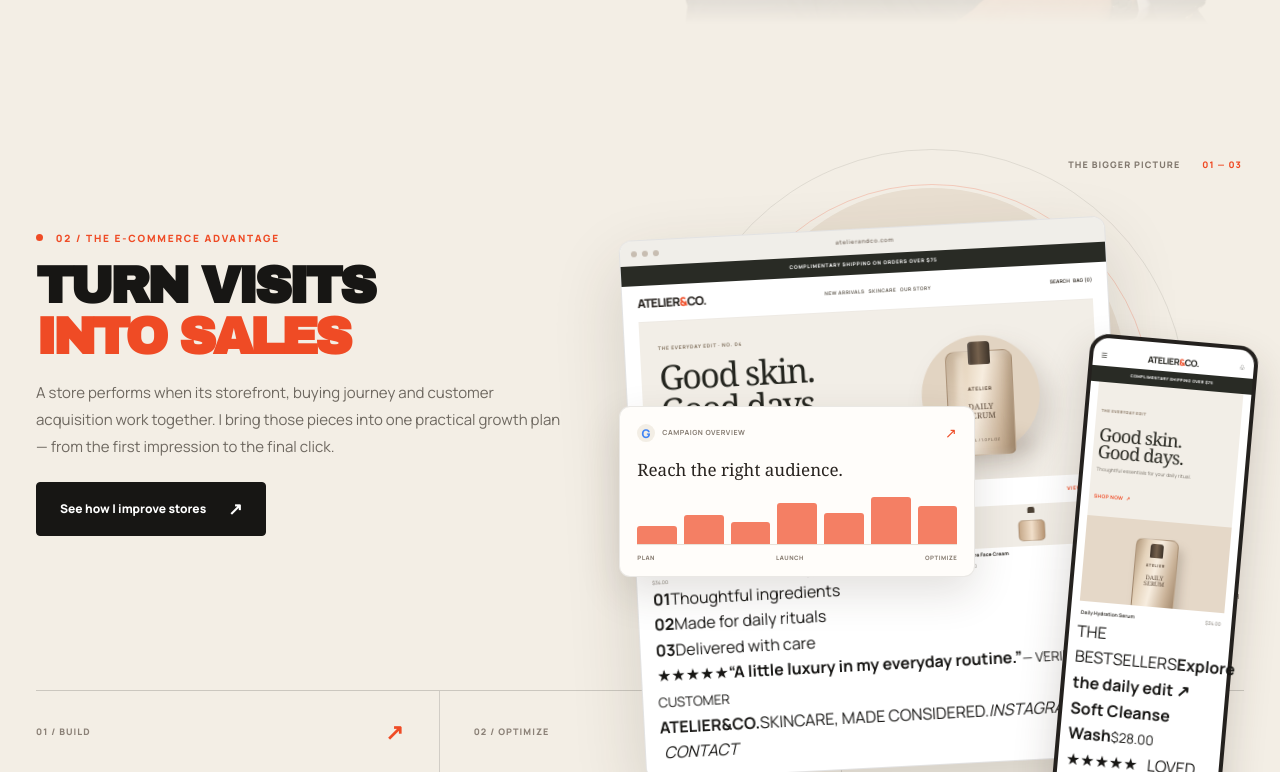
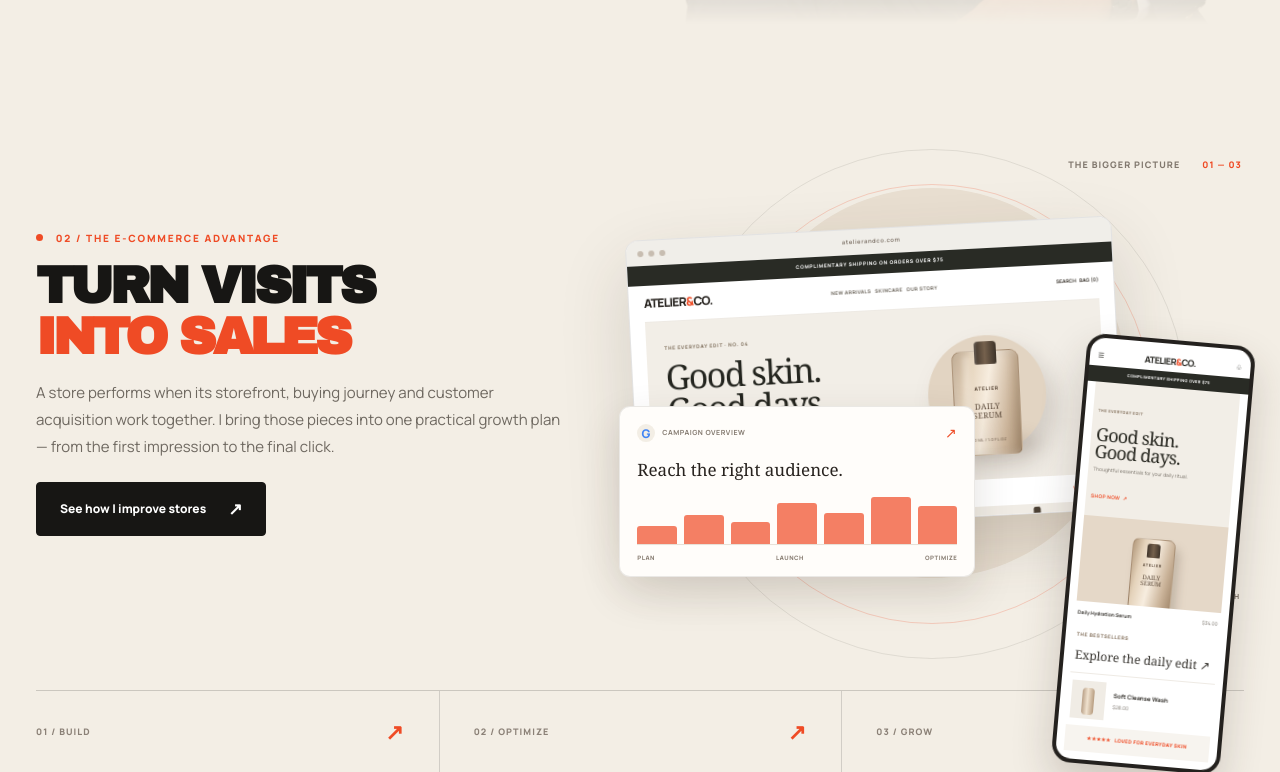
Before and after one commit to j0shua-ben/Ayomide-Joshua, a Next.js app: page / in a window 1280 px wide. Shown: the part 848-1620 px from the top of the page. Built offline with nearby package versions, Linux system fonts and the light colour scheme.

Commit message:
Add desktop-only auto-scroll animation to realistic storefront mockup

```diff
--- a/app/hero-clean.css
+++ b/app/hero-clean.css
@@ -3963,3 +3963,171 @@ main .growth-copy h2 {
   .growth-store-window { width: 88%; top: 66px; }
   .growth-mobile-window { width: 31%; min-width: 100px; top: 175px; }
 }
+
+
+/* Desktop mockup behaves like a live storefront: slow, readable page scroll */
+.growth-store-window {
+  height: 294px;
+  overflow: hidden;
+  background: #fff;
+}
+.growth-store-content {
+  height: calc(294px - 25px);
+  padding: 0 15px;
+  overflow: hidden;
+  background: #fff;
+}
+.growth-store-page-track {
+  width: 100%;
+  will-change: transform;
+  animation: storefront-page-scroll 16s cubic-bezier(.42,0,.58,1) infinite;
+}
+.growth-store-window:hover .growth-store-page-track {
+  animation-play-state: paused;
+}
+@keyframes storefront-page-scroll {
+  0%, 9% { transform: translateY(0); }
+  43%, 57% { transform: translateY(-31%); }
+  91%, 100% { transform: translateY(0); }
+}
+.growth-store-benefits {
+  display: grid;
+  grid-template-columns: repeat(3,minmax(0,1fr));
+  gap: 7px;
+  margin-top: 12px;
+  padding: 10px 0;
+  border-top: 1px solid #eee9e1;
+  border-bottom: 1px solid #eee9e1;
+}
+.growth-store-benefits > div {
+  display: flex;
+  align-items: center;
+  gap: 5px;
+  color: #625b51;
+  font-size: 5px;
+  white-space: nowrap;
+}
+.growth-store-benefits b {
+  color: #ef4b25;
+  font-size: 6px;
+}
+.growth-store-review {
+  display: flex;
+  flex-direction: column;
+  align-items: center;
+  gap: 5px;
+  padding: 14px 8px 12px;
+  background: #f7f4ef;
+  text-align: center;
+}
+.growth-store-review > span {
+  color: #ef4b25;
+  font-size: 8px;
+  letter-spacing: .14em;
+}
+.growth-store-review strong {
+  color: #302b25;
+  font-family: Georgia,serif;
+  font-size: 12px;
+  font-weight: 500;
+}
+.growth-store-review small {
+  color: #8a8177;
+  font-size: 5px;
+  font-weight: 800;
+  letter-spacing: .12em;
+}
+.growth-store-footer {
+  display: flex;
+  align-items: center;
+  justify-content: space-between;
+  gap: 8px;
+  padding: 12px 2px 16px;
+  color: #766d62;
+  font-size: 5px;
+  letter-spacing: .06em;
+}
+.growth-store-footer b {
+  color: #28251f;
+  font-family: "Manrope",sans-serif;
+  font-size: 8px;
+  letter-spacing: -.04em;
+}
+.growth-store-footer i { font-style: normal; }
+.growth-mobile-bestsellers {
+  display: flex;
+  flex-direction: column;
+  gap: 6px;
+  padding: 12px 3px 8px;
+  color: #36332e;
+}
+.growth-mobile-bestsellers span {
+  color: #8b7966;
+  font-size: 5px;
+  font-weight: 900;
+  letter-spacing: .1em;
+}
+.growth-mobile-bestsellers b {
+  font-family: Georgia,serif;
+  font-size: 12px;
+  font-weight: 500;
+}
+.growth-mobile-product-row {
+  display: flex;
+  align-items: center;
+  gap: 8px;
+  padding: 7px 3px;
+  border-top: 1px solid #eeeae4;
+  color: #36332e;
+}
+.growth-mobile-product-row > i {
+  position: relative;
+  width: 34px;
+  height: 38px;
+  background: #f0ece5;
+}
+.growth-mobile-product-row > i::after {
+  content: "";
+  position: absolute;
+  left: 11px;
+  bottom: 4px;
+  width: 12px;
+  height: 27px;
+  border-radius: 4px;
+  background: linear-gradient(90deg,#b9a087,#f0e2cf 45%,#b79c7f);
+}
+.growth-mobile-product-row span {
+  display: flex;
+  flex-direction: column;
+  gap: 3px;
+  font-size: 6px;
+}
+.growth-mobile-product-row small { color: #777168; font-size: 5px; }
+.growth-mobile-trust {
+  padding: 9px 2px;
+  background: #f7f4ef;
+  color: #ef4b25;
+  text-align: center;
+  font-size: 5px;
+  font-weight: 900;
+  letter-spacing: .06em;
+}
+@media (max-width: 760px) {
+  .growth-store-window {
+    height: auto;
+    max-height: none;
+  }
+  .growth-store-content {
+    height: auto;
+    overflow: visible;
+    padding: 0 10px 10px;
+  }
+  .growth-store-page-track {
+    animation: none !important;
+    transform: none !important;
+    will-change: auto;
+  }
+}
+@media (prefers-reduced-motion: reduce) {
+  .growth-store-page-track { animation: none !important; transform: none !important; }
+}
```
